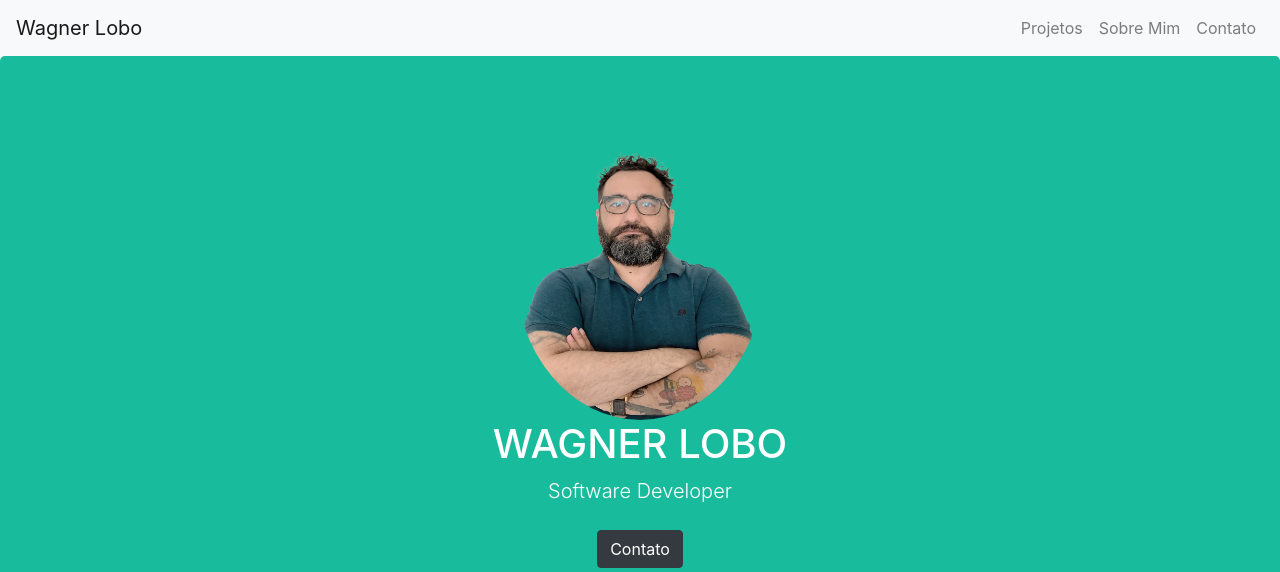
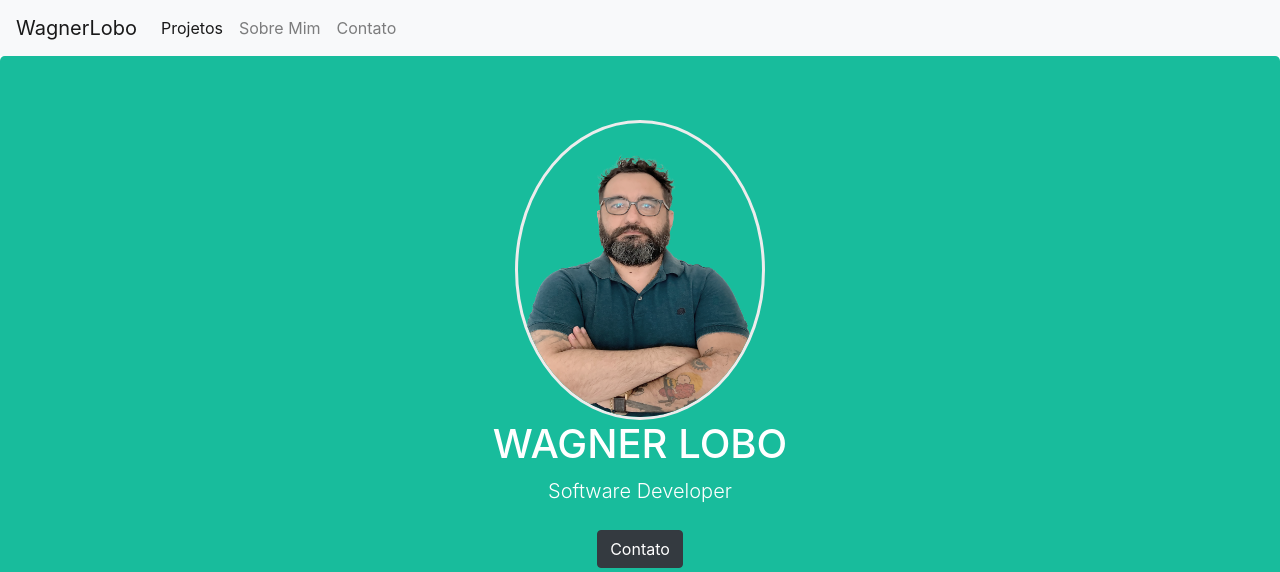
Before and after one commit to wagnerlobo/portnew, a plain HTML site: page index.html in a window 1280 px wide. Shown: the top 572 px of the page. Drawn offline with nearby package versions, Linux system fonts and the light colour scheme.

Commit message:
alteração no navbar

```diff
--- a/index.html
+++ b/index.html
@@ -12,11 +12,16 @@
     <script src="https://kit.fontawesome.com/560ae04905.js" crossorigin="anonymous"></script>
 
    <style>
+
+
+
+
         .foto-perfil {
 
             height: 300px;
             width: 250px;
             max-width: 100%;
+            border: solid #ececec;
             border-radius: 50%;
         }
         .icones {
@@ -65,37 +70,33 @@
         .itemMenu {
             color: white;
         }
+       @media (max-width: 700px) {
+
+       . {
+            display: none;
+        }
+
+       }
     </style>
 
 </head>
 <body>
+
     <nav class="navbar navbar-expand-lg navbar-light bg-light">
-        <a class="navbar-brand" href="#">Wagner Lobo</a>
-        <button class="navbar-toggler" type="button" data-toggle="collapse" data-target="#navbarSupportedContent" aria-controls="navbarSupportedContent" aria-expanded="false" aria-label="Toggle navigation">
+        <a class="navbar-brand" href="#">WagnerLobo</a>
+        <button class="navbar-toggler" type="button" data-toggle="collapse" data-target="#navbarNavAltMarkup" aria-controls="navbarNavAltMarkup" aria-expanded="false" aria-label="Toggle navigation">
           <span class="navbar-toggler-icon"></span>
         </button>
+        <div class="collapse navbar-collapse" id="navbarNavAltMarkup">
+          <div class="navbar-nav">
+            <a class="nav-item nav-link active" href="#">Projetos <span class="sr-only">(current)</span></a>
+            <a class="nav-item nav-link" href="#">Sobre Mim</a>
+            <a class="nav-item nav-link" href="#">Contato</a>
 
-        <div class="collapse navbar-collapse" id="navbarSupportedContent">
-          <ul class="navbar-nav mr-auto">
-
-
-
-          </ul>
-          <ul class="navbar-nav">
-            <li class="nav-item">
-                <a class="nav-link" href="#">Projetos</a>
-              </li>
-              <li class="nav-item">
-                <a class="nav-link" href="#">Sobre Mim</a>
-              </li>
-              <li class="nav-item">
-                <a class="nav-link" href="#">Contato</a>
-              </li>
-
-          </ul>
-
+          </div>
         </div>
       </nav>
+
       <section class="jumbotron text-center corPrimaria">
         <div class="container">
             <img src="/lobo png.png" class="foto-perfil" alt="Responsive image">
```
